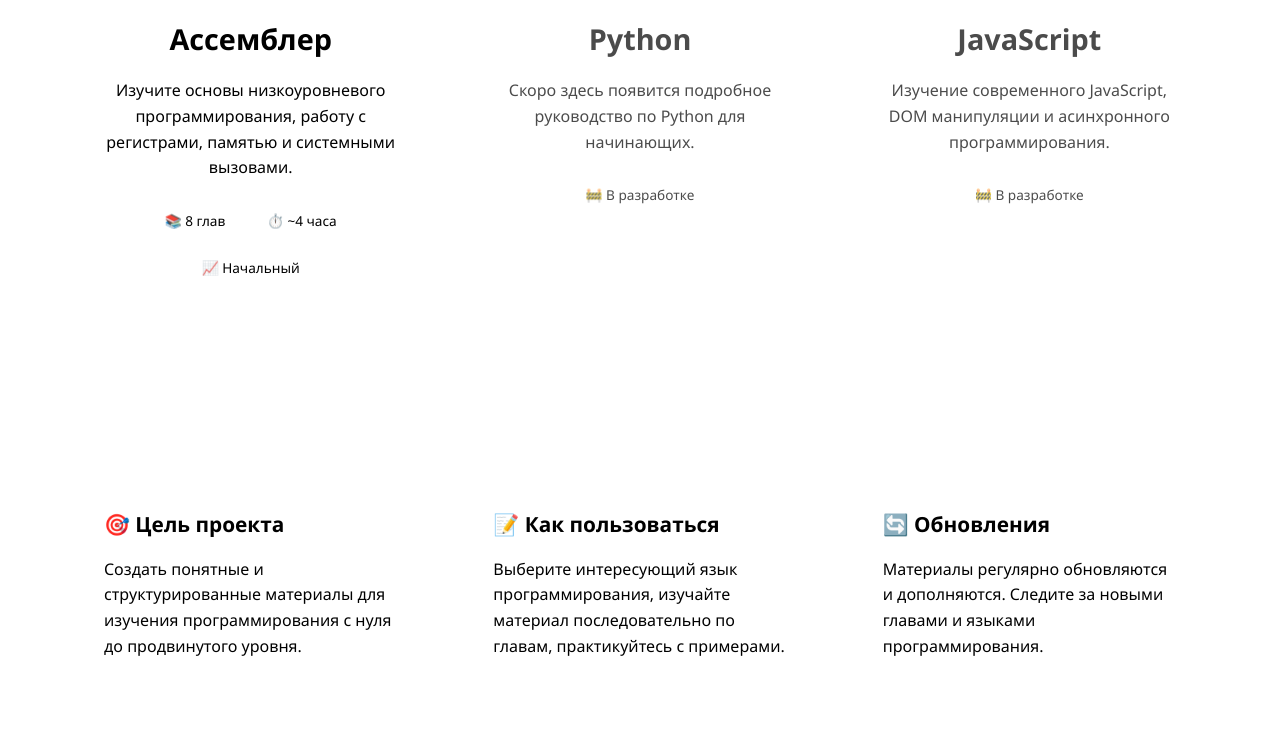
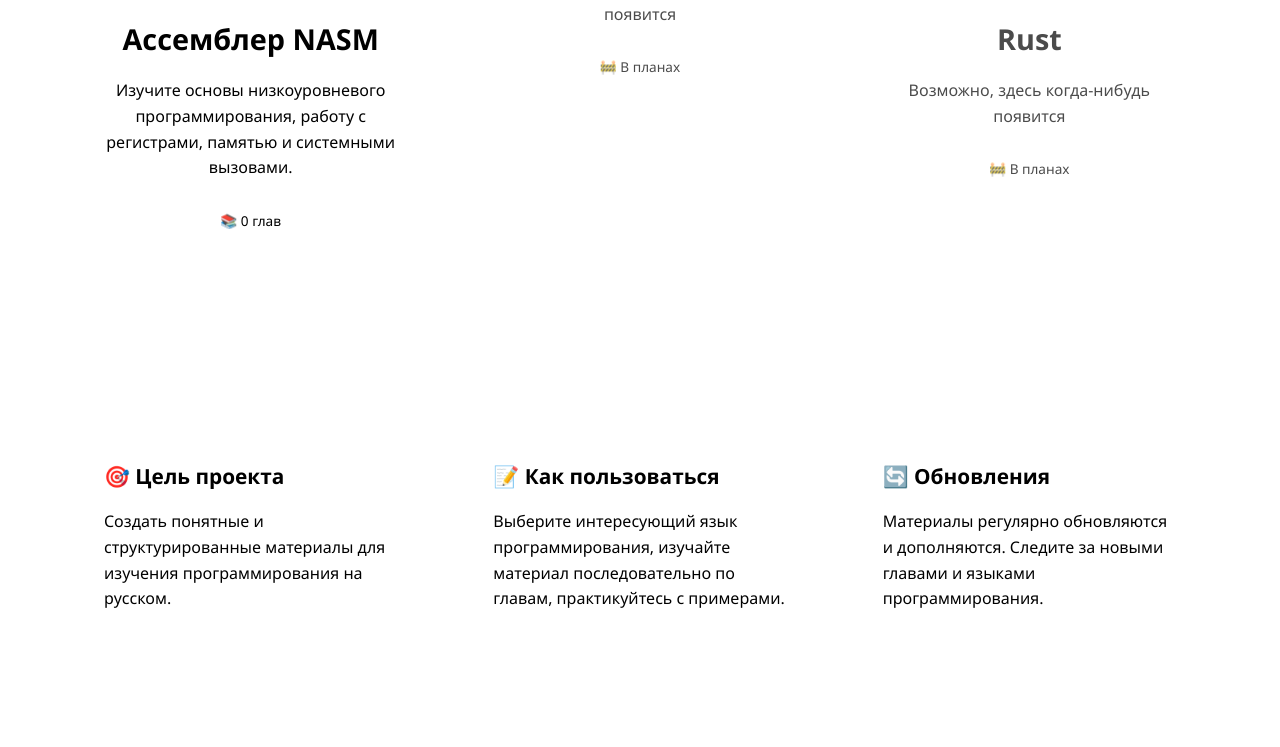
Before and after one commit to Max9829/Max9829.github.io, a plain HTML site: page index.html in a window 1280 px wide. Shown: the part 594-1341 px from the top of the page. After the commit the page ends 1294 px from the top, so only its background shows below. Drawn offline with Linux system fonts and the light colour scheme; files whose address does not match are found by name.

Commit message:
Add icons example

```diff
--- a/index.html
+++ b/index.html
@@ -12,11 +12,10 @@
         <div class="nav-container">
             <a href="index.html" class="logo">
                 <span class="logo-icon">💻</span>
-                DevStudy
+                ForSubterraneans
             </a>
             <ul class="nav-links">
                 <li><a href="index.html" class="active">Главная</a></li>
-                <li><a href="about.html">О проекте</a></li>
                 <li><a href="#" class="theme-toggle" onclick="toggleTheme()">🌙</a></li>
             </ul>
         </div>
@@ -35,35 +34,33 @@
             <!-- Карточка Ассемблера -->
             <div class="language-card">
                 <div class="card-icon">⚙️</div>
-                <h2>Ассемблер</h2>
+                <h2>Ассемблер NASM</h2>
                 <p>Изучите основы низкоуровневого программирования, работу с регистрами, памятью и системными вызовами.</p>
                 <div class="card-stats">
-                    <span class="stat">📚 8 глав</span>
-                    <span class="stat">⏱️ ~4 часа</span>
-                    <span class="stat">📈 Начальный</span>
+                    <span class="stat">📚 0 глав</span>
                 </div>
                 <a href="assembly.html" class="card-button">Начать изучение</a>
             </div>
 
             <!-- Заготовка для будущих языков -->
             <div class="language-card coming-soon">
-                <div class="card-icon">🐍</div>
-                <h2>Python</h2>
-                <p>Скоро здесь появится подробное руководство по Python для начинающих.</p>
+                <div class="card-icon"><i class="fa-solid fa-c"></i></div>
+                <h2>C</h2>
+                <p>Возможно, здесь когда-нибудь появится</p>
                 <div class="card-stats">
-                    <span class="stat">🚧 В разработке</span>
+                    <span class="stat">🚧 В планах</span>
                 </div>
-                <button class="card-button disabled" disabled>Скоро</button>
+                <button class="card-button disabled" disabled>Не скоро</button>
             </div>
 
             <div class="language-card coming-soon">
                 <div class="card-icon">☕</div>
-                <h2>JavaScript</h2>
-                <p>Изучение современного JavaScript, DOM манипуляции и асинхронного программирования.</p>
+                <h2>Rust</h2>
+                <p>Возможно, здесь когда-нибудь появится</p>
                 <div class="card-stats">
-                    <span class="stat">🚧 В разработке</span>
+                    <span class="stat">🚧 В планах</span>
                 </div>
-                <button class="card-button disabled" disabled>Скоро</button>
+                <button class="card-button disabled" disabled>Далеко не скоро</button>
             </div>
         </section>
 
@@ -71,7 +68,7 @@
         <section class="info-section">
             <div class="info-card">
                 <h3>🎯 Цель проекта</h3>
-                <p>Создать понятные и структурированные материалы для изучения программирования с нуля до продвинутого уровня.</p>
+                <p>Создать понятные и структурированные материалы для изучения программирования на русском.</p>
             </div>
 
             <div class="info-card">
```
